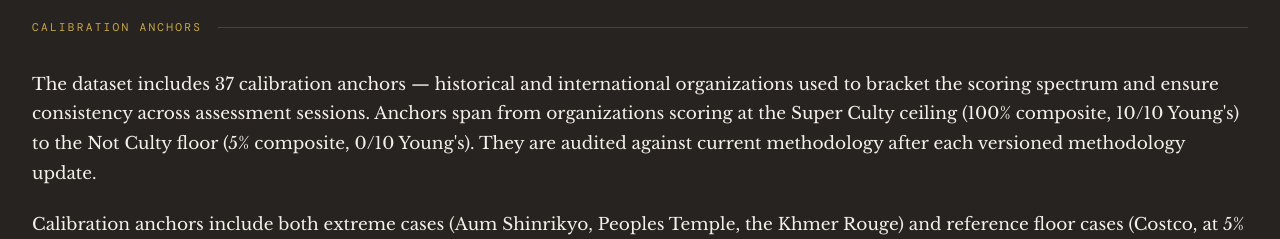
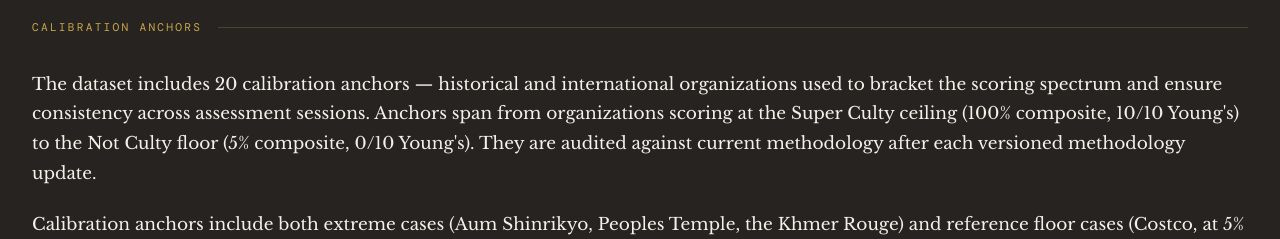
Before and after one commit to zacharymays-cpu/zacharymays-site, a Next.js app: page /oci/dataset in a window 1280 px wide. Shown: the part 2205-2444 px from the top of the page. Built offline with nearby package versions, Linux system fonts and the light colour scheme; no server answers; the database is empty; a web font is replaced by a local one.

Commit message:
fix: update stale hardcoded counts to match live DB (#1469)
Three hardcoded numbers were out of sync with the DB, causing
dataset-count-audit to fail on every push since June 19 (~1,029 runs).

- sunburst/page.jsx: active_orgs 609 → 635
- oci/dataset/page.jsx: calibration_anchors 37 → 20 (×3)

```diff
--- a/src/app/explore/sunburst/page.jsx
+++ b/src/app/explore/sunburst/page.jsx
@@ -5,7 +5,7 @@
 
 export const metadata = {
   title: 'Tier Distribution — The Cultiness Spectrum',
-  description: 'Sunburst chart showing the distribution of 609 organizations by tier and category in the Cultiness Spectrum dataset.',
+  description: 'Sunburst chart showing the distribution of 635 organizations by tier and category in the Cultiness Spectrum dataset.',
 };
 export const revalidate = 3600;
 
--- a/src/app/oci/dataset/page.jsx
+++ b/src/app/oci/dataset/page.jsx
@@ -15,7 +15,7 @@
   { name: 'Media institutions',               count: '~20', note: 'Broadcast, print, digital, and ideological media formations' },
   { name: 'Educational institutions',         count: '~15', note: 'Universities, K-12 systems, and homeschool formations' },
   { name: 'Advocacy & civil society',         count: '~30', note: 'Civil rights, labor, environmental, and ideological advocacy organizations' },
-  { name: 'Historical calibration anchors',  count: '37',  note: 'Domestic and international historical formations used to bracket the scoring spectrum' },
+  { name: 'Historical calibration anchors',  count: '20',  note: 'Domestic and international historical formations used to bracket the scoring spectrum' },
 ];
 
 export default function DatasetPage() {
@@ -29,7 +29,7 @@
           </span>
           <h1 className="hero__title hero__title--compact animate-up-2">What Was<br />Assessed</h1>
           <p className="hero__subtitle hero__subtitle--compact animate-up-3">
-            <OrgCount /> active American organizations. 37 calibration anchors.
+            <OrgCount /> active American organizations. 20 calibration anchors.
             Publicly available, openly documented, and ongoing.
           </p>
         </div>
@@ -102,7 +102,7 @@
           <div className="section__label">Calibration Anchors</div>
 
           <p>
-            The dataset includes 37 calibration anchors — historical and
+            The dataset includes 20 calibration anchors — historical and
             international organizations used to bracket the scoring spectrum
             and ensure consistency across assessment sessions. Anchors span
             from organizations scoring at the Super Culty ceiling (100% composite,
```
